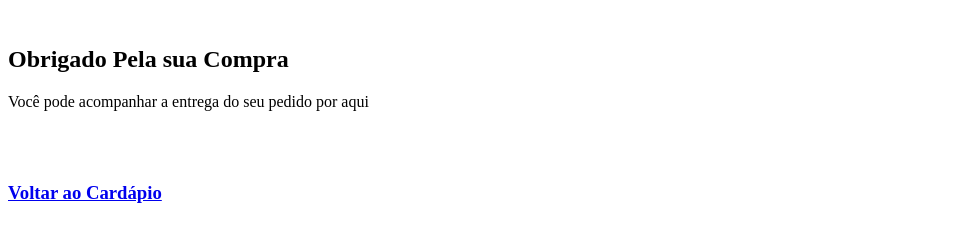
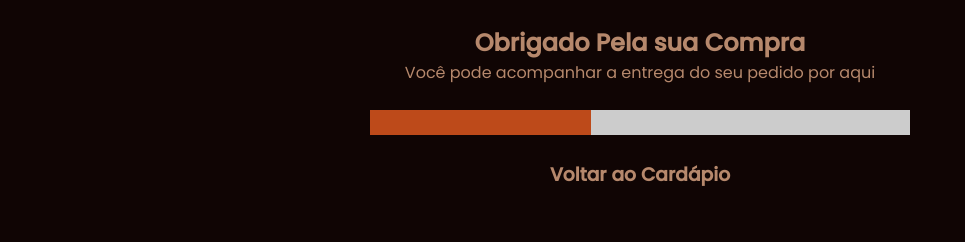
Before and after one commit to Mluziana/proj-cardapio-java-coffee, a plain HTML site: page obrigado.html in a window 1280 px wide. Shown: the whole page, without its empty margins (0-965 px from the left). Drawn offline with Linux system fonts and the light colour scheme; the site is published under a folder, as on GitHub Pages, so addresses that start at the root find nothing.

Commit message:
Update obrigado.html

```diff
--- a/obrigado.html
+++ b/obrigado.html
@@ -6,10 +6,10 @@
     <meta charset="UTF-8">
     <meta name="viewport" content="width=device-width, initial-scale=1.0">
 
-    <link rel="stylesheet" href="/reset.css"/>
-    <link rel="stylesheet" href="/estyle.css"/>
+    <link rel="stylesheet" href="reset.css">
+    <link rel="stylesheet" href="estyle.css">
 
-    <link rel="icon" type="imagen/png" size="32x32" href="/imagens/favicon.png">
+    <link rel="icon" type="imagen/png" size="32x32" href="imagens/favicon.png">
 
     <link rel="preconnect" href="https://fonts.googleapis.com"/>
     <link rel="preconnect" href="https://fonts.gstatic.com" crossorigin/>
@@ -26,7 +26,7 @@
 <div class="entrega">
     <div class="progress-bar"></div>
     </div>
-<a href="/index.html"><br><h3>Voltar ao Cardápio</h3></a>
+<a href="index.html"><br><h3>Voltar ao Cardápio</h3></a>
 
 </div>
     </body>
```
